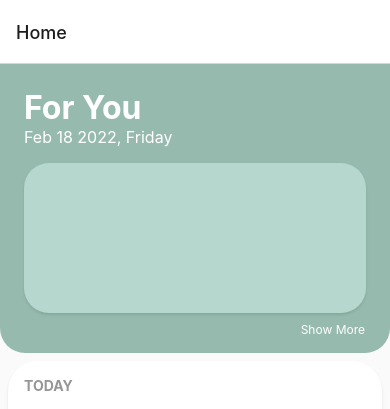
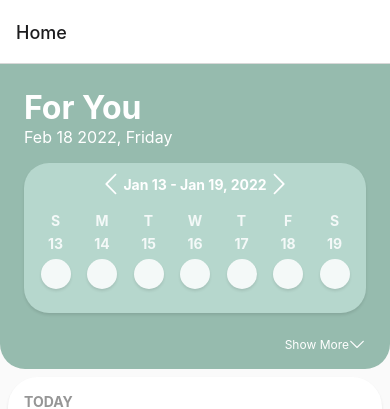
Before and after one commit to Inventrohyder/shamiri-test, a React Native app: screen /Home in a window 390 px wide. Shown: the top 409 px of the page. Built offline with nearby package versions, Linux system fonts and the light colour scheme.

Commit message:
✨ feat: show calendar week

```diff
--- a/package.json
+++ b/package.json
@@ -10,6 +10,7 @@
     "eject": "expo eject"
   },
   "dependencies": {
+    "@react-native-segmented-control/segmented-control": "2.4.0",
     "@react-navigation/native": "^6.0.8",
     "@react-navigation/native-stack": "^6.5.0",
     "expo": "~44.0.0",
@@ -17,11 +18,11 @@
     "react": "17.0.1",
     "react-dom": "17.0.1",
     "react-native": "0.64.3",
+    "react-native-calendars": "^1.1278.0",
     "react-native-chart-kit": "^6.12.0",
     "react-native-safe-area-context": "3.3.2",
     "react-native-screens": "~3.10.1",
-    "react-native-web": "0.17.1",
-    "@react-native-segmented-control/segmented-control": "2.4.0"
+    "react-native-web": "0.17.1"
   },
   "devDependencies": {
     "@babel/core": "^7.12.9"
--- a/screens/HomeScreen.js
+++ b/screens/HomeScreen.js
@@ -1,9 +1,10 @@
-import { StatusBar } from 'expo-status-bar';
-import { Text, View, ScrollView, StyleSheet, Dimensions, ImageBackground } from 'react-native';
-import { Octicons } from '@expo/vector-icons';
+import { Entypo, Octicons } from '@expo/vector-icons';
+import { Dimensions, ImageBackground, ScrollView, StyleSheet, Text, View } from 'react-native';
 import {
-  ProgressChart,
+  ProgressChart
 } from "react-native-chart-kit";
+
+
 
 
 export function HomeScreen({ navigation }) {
@@ -37,13 +38,65 @@ export function HomeScreen({ navigation }) {
           <Text style={{ fontSize: 32, fontWeight: 'bold', color: 'white' }}>For You</Text>
           <Text style={{ fontSize: 16, color: 'white' }}>Feb 18 2022, Friday</Text>
           <View style={{
-            height: 150, width: '100%', backgroundColor: 'rgb(182, 215, 205)', marginTop: 16, marginBottom: 16, borderRadius: 25,
+            height: 150, width: '100%', backgroundColor: 'rgb(182, 215, 205)', marginTop: 16, marginBottom: 32, borderRadius: 25,
             elevation: 1,
             shadowOffset: { width: 0, height: 2 },
             shadowOpacity: 0.1,
             shadowRadius: 3,
-          }}></View>
-          <Text style={{ position: 'absolute', right: 25, bottom: 16, color: 'white', fontSize: 12, marginTop: 16 }}>Show More</Text>
+            alignItems: 'center'
+          }}>
+
+            <View style={{ flexDirection: 'row', alignItems: 'center', marginTop: 8 }}>
+              <Entypo name="chevron-thin-left" size={24} color="rgb(255, 255, 255)" />
+              <Text style={{ color: 'rgb(255, 255, 255)', fontWeight: 'bold' }}>Jan 13 - Jan 19, 2022</Text>
+              <Entypo name="chevron-thin-right" size={24} color="rgb(255, 255, 255)" />
+            </View>
+
+            <View style={{ flexDirection: 'row', height: 90, marginTop: 8, justifyContent: 'space-evenly', width: '100%' }}>
+              <View style={styles.weekDay}>
+                <Text style={styles.weekDayText}>S</Text>
+                <Text style={styles.weekDayText}>13</Text>
+                <View style={styles.dateCircle}></View>
+              </View>
+              <View style={styles.weekDay}>
+                <Text style={styles.weekDayText}>M</Text>
+                <Text style={styles.weekDayText}>14</Text>
+                <View style={styles.dateCircle}></View>
+              </View>
+              <View style={styles.weekDay}>
+                <Text style={styles.weekDayText}>T</Text>
+                <Text style={styles.weekDayText}>15</Text>
+                <View style={styles.dateCircle}></View>
+              </View>
+              <View style={styles.weekDay}>
+                <Text style={styles.weekDayText}>W</Text>
+                <Text style={styles.weekDayText}>16</Text>
+                <View style={styles.dateCircle}></View>
+              </View>
+              <View style={styles.weekDay}>
+                <Text style={styles.weekDayText}>T</Text>
+                <Text style={styles.weekDayText}>17</Text>
+                <View style={styles.dateCircle}></View>
+              </View>
+              <View style={styles.weekDay}>
+                <Text style={styles.weekDayText}>F</Text>
+                <Text style={styles.weekDayText}>18</Text>
+                <View style={styles.dateCircle}></View>
+              </View>
+              <View style={styles.weekDay}>
+                <Text style={styles.weekDayText}>S</Text>
+                <Text style={styles.weekDayText}>19</Text>
+                <View style={styles.dateCircle}></View>
+              </View>
+            </View>
+
+          </View>
+          <View style={{ position: 'absolute', right: 25, bottom: 16, marginTop: 16, flexDirection: 'row', alignItems: 'center' }}>
+            <Text style={{ color: 'white', fontSize: 12 }}>Show More</Text>
+            <Entypo name="chevron-thin-down" size={16} color="rgb(255, 255, 255)" />
+          </View>
+
+
         </View>
 
         <View style={styles.card}>
@@ -169,5 +222,19 @@ const styles = StyleSheet.create({
     width: '100%',
     borderBottomStartRadius: 25,
     borderBottomEndRadius: 25,
+  },
+  dateCircle: {
+    width: 30, height: 30, backgroundColor: 'rgb(244, 249, 248)', borderRadius: 40, elevation: 1,
+    shadowOffset: { width: 0, height: 2 },
+    shadowOpacity: 0.1,
+    shadowRadius: 3,
+  },
+  weekDayText: {
+    color: 'rgb(244, 249, 248)',
+    fontWeight: 'bold'
+  },
+  weekDay: {
+    alignItems: 'center',
+    justifyContent: 'space-evenly'
   }
 });
```
Also changed, not shown: 1 other file (tests, documents, lock files or other folders).
